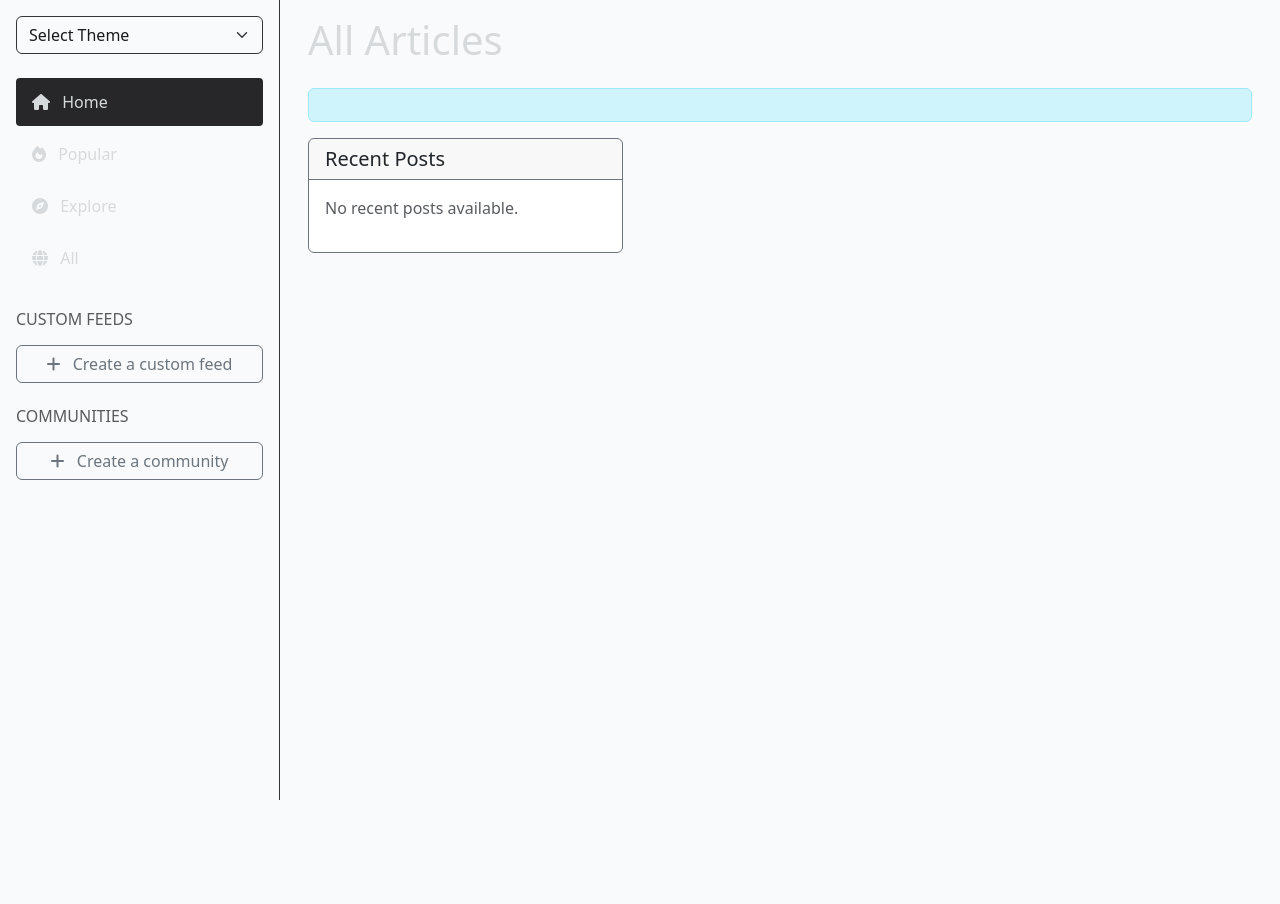
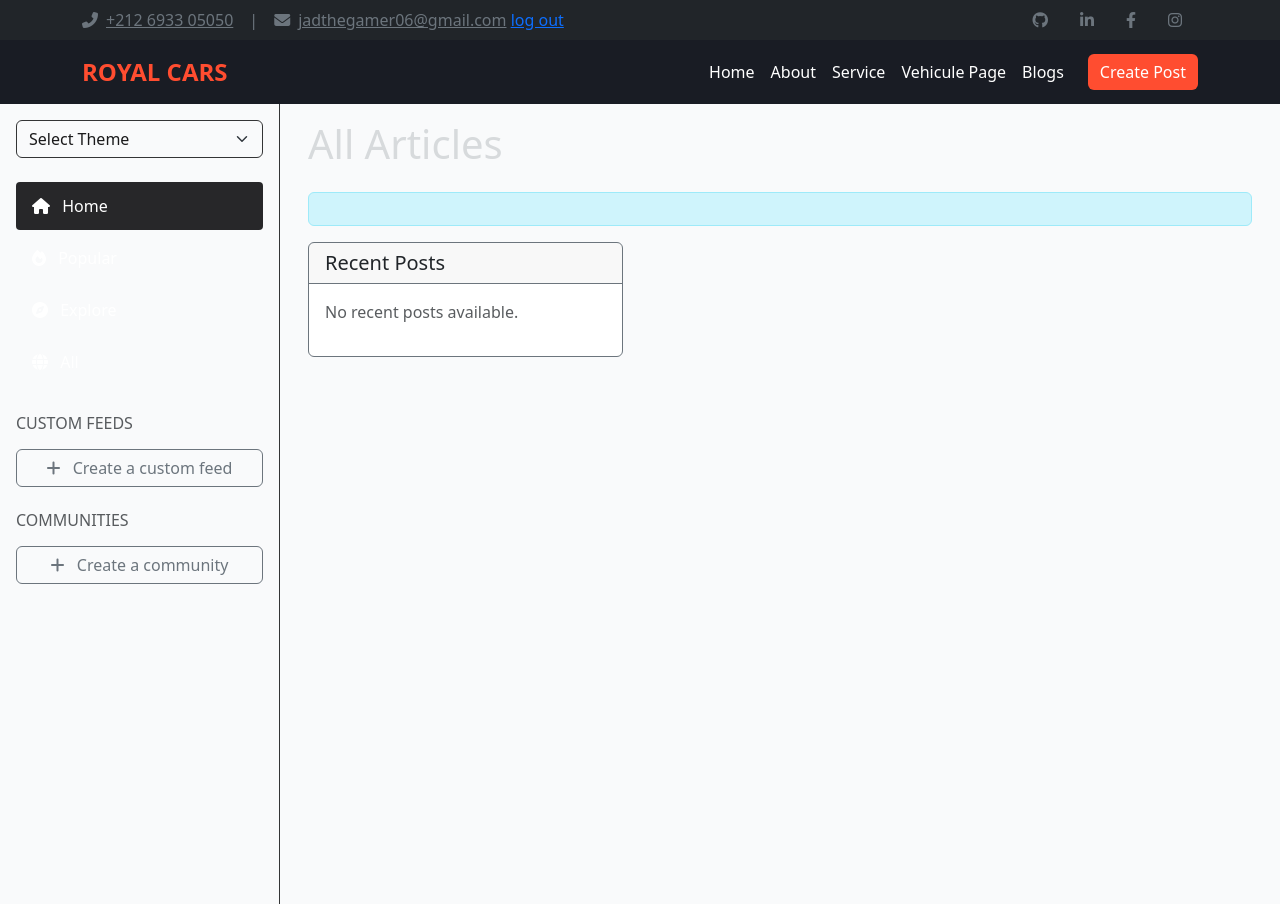
Before and after one commit to Jad-Bel/Drive-Loc-v2, a PHP site: page /views/partials/blog/themePage.php in a window 1280 px wide. Before the commit the page ends 800 px from the top, so only its background shows below. Run offline with PHP 8.4, Linux system fonts and the light colour scheme; the visitor is signed in with stand-in values (Sample User, id 1); data comes from the database, SQL or seed files in the repository; data that the repository does not hold is empty.

Commit message:
FEAT: enhance theme page with a responsive navbar and contact information section

```diff
--- a/views/partials/blog/themePage.php
+++ b/views/partials/blog/themePage.php
@@ -42,8 +42,29 @@ function truncateText($text, $limit = 20)
     <link href="https://cdn.jsdelivr.net/npm/bootstrap@5.3.2/dist/css/bootstrap.min.css" rel="stylesheet">
     <link rel="stylesheet" href="https://cdnjs.cloudflare.com/ajax/libs/font-awesome/6.4.2/css/all.min.css">
     <style>
+
+        .navbar {
+            background-color: var(--dark-bg);
+        }
+
+        .navbar-brand {
+            color: var(--primary-color) !important;
+            font-weight: bold;
+            font-size: 24px;
+        }
+
+        .nav-link {
+            color: white !important;
+        }
+
+        .nav-link:hover {
+            color: var(--primary-color) !important;
+        }
         :root {
             --sidebar-width: 280px;
+            --primary-color: #FF4D30;
+            --dark-bg: #191C24;
+            --secondary-text: #6C757D;
         }
 
         body {
@@ -118,10 +139,81 @@ function truncateText($text, $limit = 20)
             color: #d7dadc;
             box-shadow: none;
         }
+        .create-post-btn {
+            background-color: var(--primary-color);
+            border: none;
+            color: white;
+        }
+
+        .create-post-btn:hover {
+            background-color: #ff2c06;
+            color: white;
+        }
+
     </style>
 </head>
 
 <body>
+
+<div class="bg-dark py-2 d-none d-lg-block">
+        <div class="container">
+            <div class="row">
+                <div class="col-md-6 text-center text-lg-start">
+                    <div class="d-inline-flex align-items-center">
+                        <a class="text-secondary me-3" href="tel:+212693305050">
+                            <i class="fas fa-phone-alt me-2"></i>+212 6933 05050
+                        </a>
+                        <span class="text-secondary">|</span>
+                        <a class="text-secondary ms-3" href="mailto:jadthegamer06@gmail.com">
+                            <i class="fas fa-envelope me-2"></i>jadthegamer06@gmail.com
+                        </a>
+                    </div>
+                    <a href="../../../includes/logout.php">log out</a>
+                </div>
+                <div class="col-md-6 text-center text-lg-end">
+                    <div class="d-inline-flex align-items-center">
+                        <a class="text-secondary px-3" href="#"><i class="fab fa-github"></i></a>
+                        <a class="text-secondary px-3" href="#"><i class="fab fa-linkedin-in"></i></a>
+                        <a class="text-secondary px-3" href="#"><i class="fab fa-facebook-f"></i></a>
+                        <a class="text-secondary px-3" href="#"><i class="fab fa-instagram"></i></a>
+                    </div>
+                </div>
+            </div>
+        </div>
+    </div>
+
+<nav class="navbar navbar-expand-lg navbar-dark">
+        <div class="container">
+            <a class="navbar-brand" href="#">ROYAL CARS</a>
+            <button class="navbar-toggler" type="button" data-bs-toggle="collapse" data-bs-target="#navbarNav">
+                <span class="navbar-toggler-icon"></span>
+            </button>
+            <div class="collapse navbar-collapse" id="navbarNav">
+                <ul class="navbar-nav ms-auto align-items-center">
+                    <li class="nav-item">
+                        <a class="nav-link" href="../../layouts/main.php">Home</a>
+                    </li>
+                    <li class="nav-item">
+                        <a class="nav-link" href="#">About</a>
+                    </li>
+                    <li class="nav-item">
+                        <a class="nav-link" href="#">Service</a>
+                    </li>
+                    <li class="nav-item">
+                        <a class="nav-link" href="../vehicules/vehiculePage.php">Vehicule Page</a>
+                    </li>
+                    <li class="nav-item">
+                        <a class="nav-link" href="themePage.php">Blogs</a>
+                    </li>
+                    <li class="nav-item ms-lg-3">
+                        <button class="btn create-post-btn" data-bs-toggle="modal" data-bs-target="#createPostModal">
+                            Create Post
+                        </button>
+                    </li>
+                </ul>
+            </div>
+        </div>
+    </nav>
     <div class="d-flex">
         <!-- Left Sidebar -->
         <nav class="sidebar min-vh-100 p-3 d-none d-lg-block">
```
Also changed, not shown: includes/pagination.php (added).
